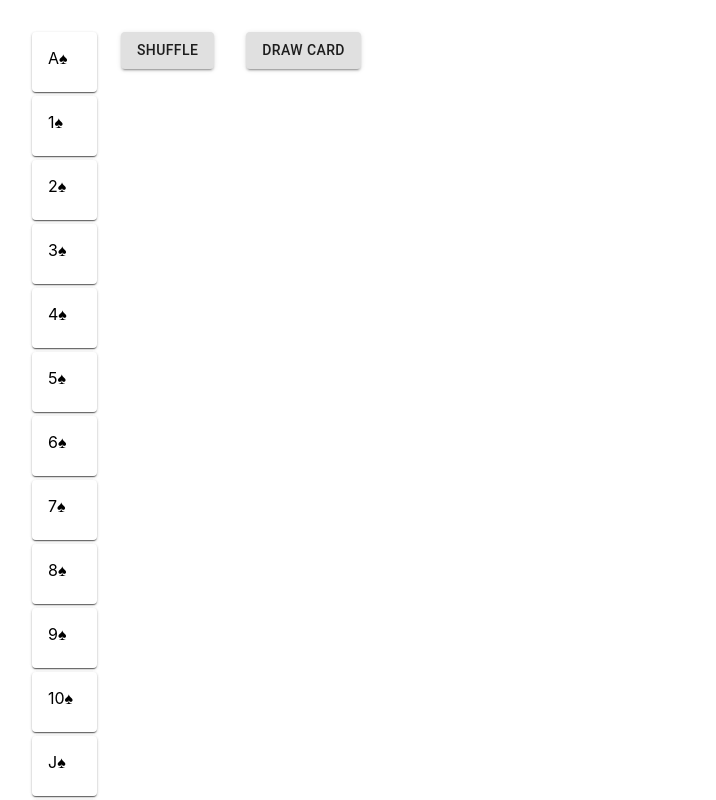
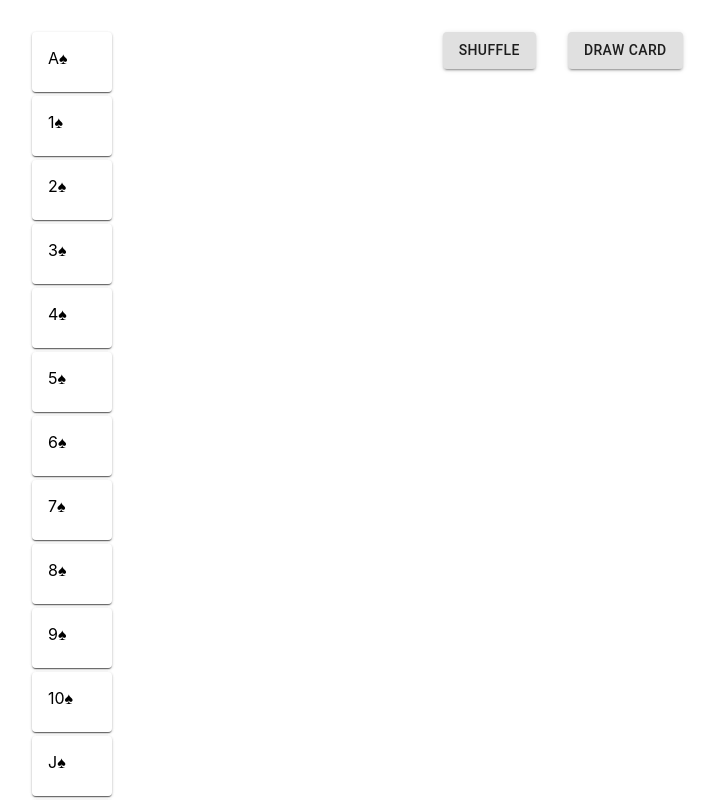
Before and after one commit to kmelendez123/cards-challenge, a React (Create React App) app: page / in a window 1280 px wide. Shown: the top 800 px of the page, without its empty margins (0-716 px from the left). Built offline with nearby package versions, Linux system fonts and the light colour scheme.

Commit message:
update readme and resolve console warnings

```diff
--- a/src/components/Deck.jsx
+++ b/src/components/Deck.jsx
@@ -62,21 +62,22 @@ class Deck extends React.Component {
       this.setState({ pickedCards: cardsDrawnArray });
     };
     return (
-      <Grid container spacing={3}>
-        <Grid item={4}>
+      <Grid container spacing={2}>
+        <Grid item md={4}>
           {initialDeck.map(function(card) {
             return <Cards key={card.id} suit={card.suit} value={card.val} />;
           })}
         </Grid>
-        <Grid item={4}>
+        <Grid item md={4}>
           <Button
-            style={{ marginRight: "2rem" }}
+            style={{ marginRight: "1rem" }}
             variant="contained"
             onClick={() => shuffleDeck()}
           >
             Shuffle
           </Button>
           <Button
+            style={{ marginLeft: "1rem" }}
             id="drawButton"
             variant="contained"
             onClick={() => drawCard()}
@@ -84,7 +85,7 @@ class Deck extends React.Component {
             Draw Card
           </Button>
         </Grid>
-        <Grid item={4}>
+        <Grid item md={4}>
           {this.state.pickedCards.map(function(card) {
             return <Cards key={card.id} suit={card.suit} value={card.val} />;
           })}
```
Also changed, not shown: package.json (+8 -0 lines), 1 other file (tests, documents, lock files or other folders).
